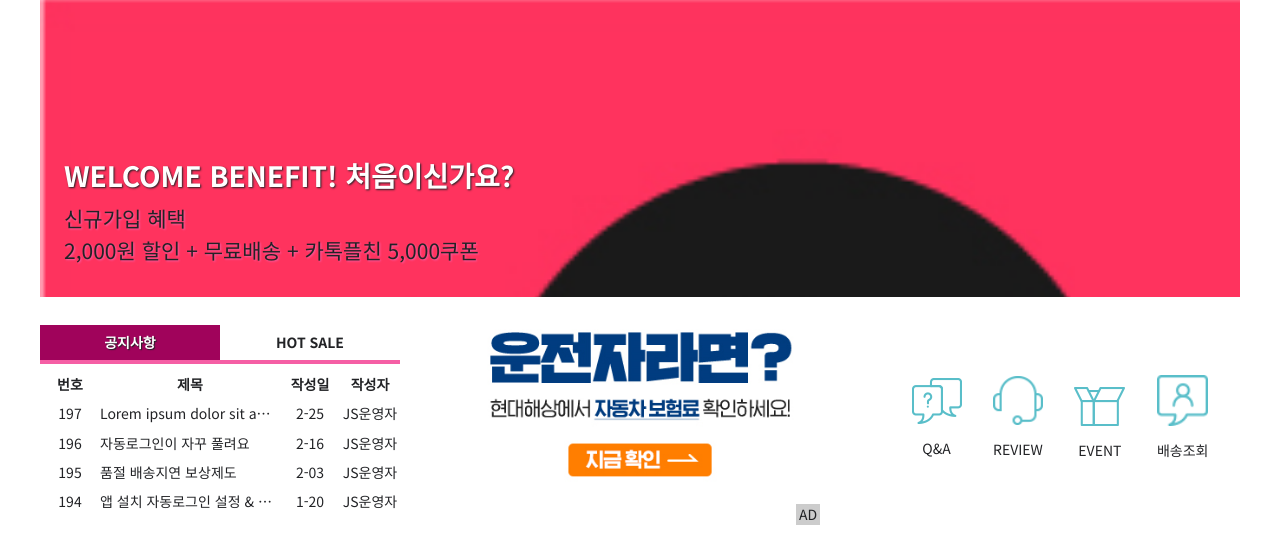
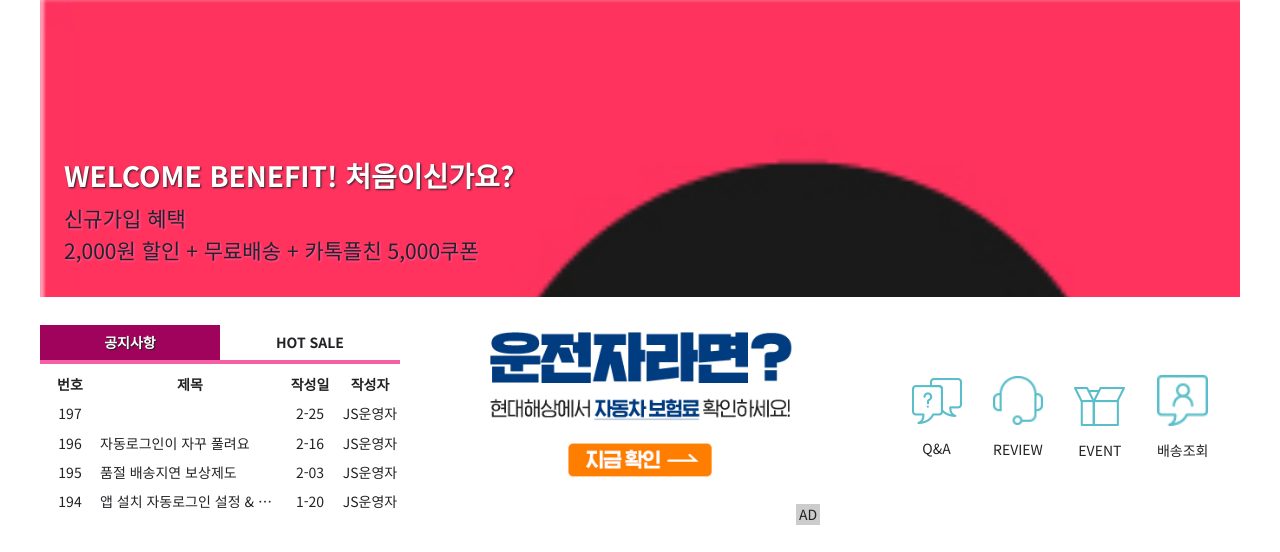
Before and after one commit to yeonghoonPark/report06, a plain HTML site: page index.html in a window 1280 px wide. Shown: the part 103-655 px from the top of the page. Drawn offline with Linux system fonts and the light colour scheme.

Commit message:
Add files via upload

```diff
--- a/index.html
+++ b/index.html
@@ -127,7 +127,7 @@
                                 <li>
                                     <ul class="notice-txt">
                                         <li>197</li>
-                                        <li><a href="#" class="n-tit">Lorem ipsum dolor sit amet.</a></li>
+                                        <li><a href="#" class="n-tit"></a></li>
                                         <li>2-25</li>
                                         <li>JS운영자</li>
                                     </ul>
```
